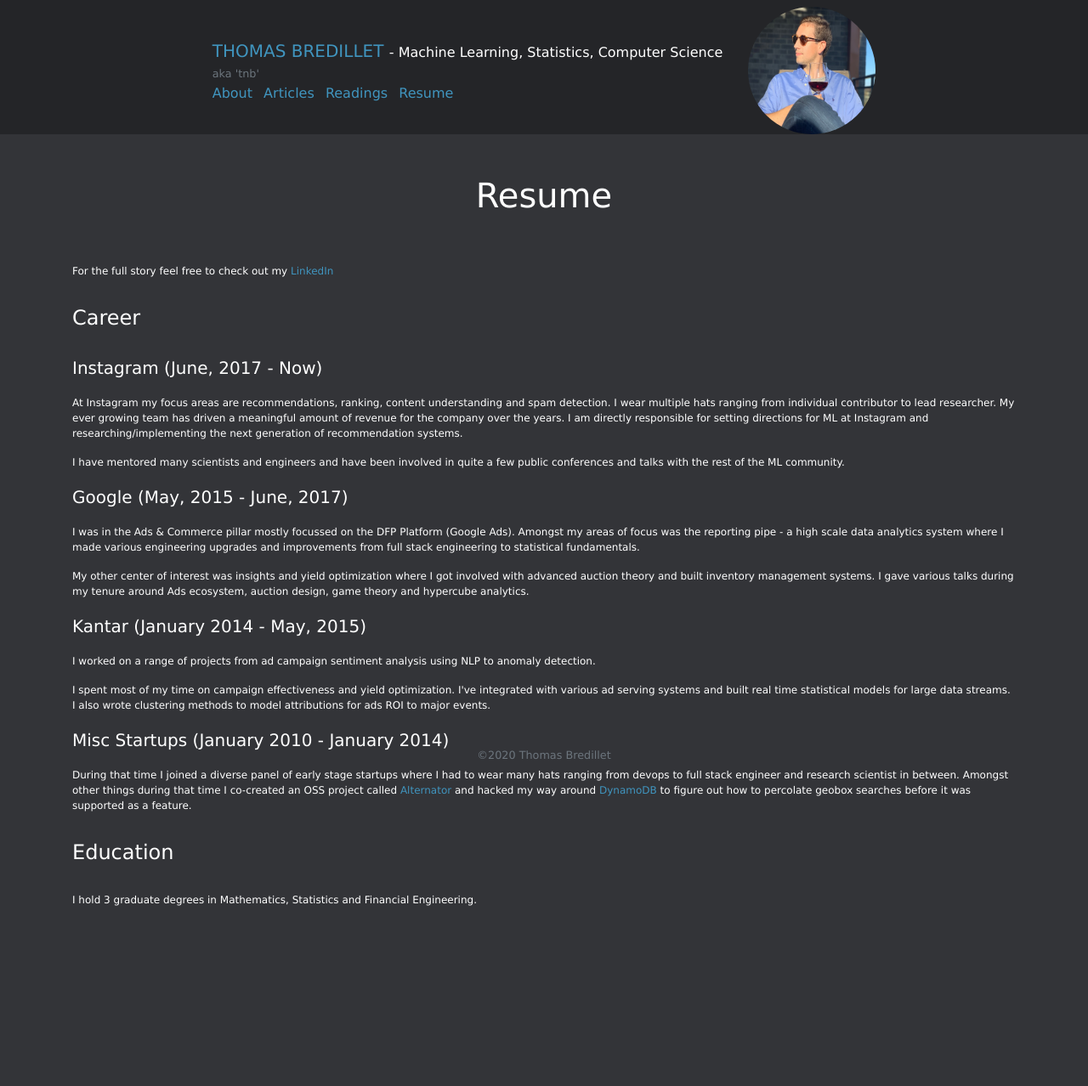
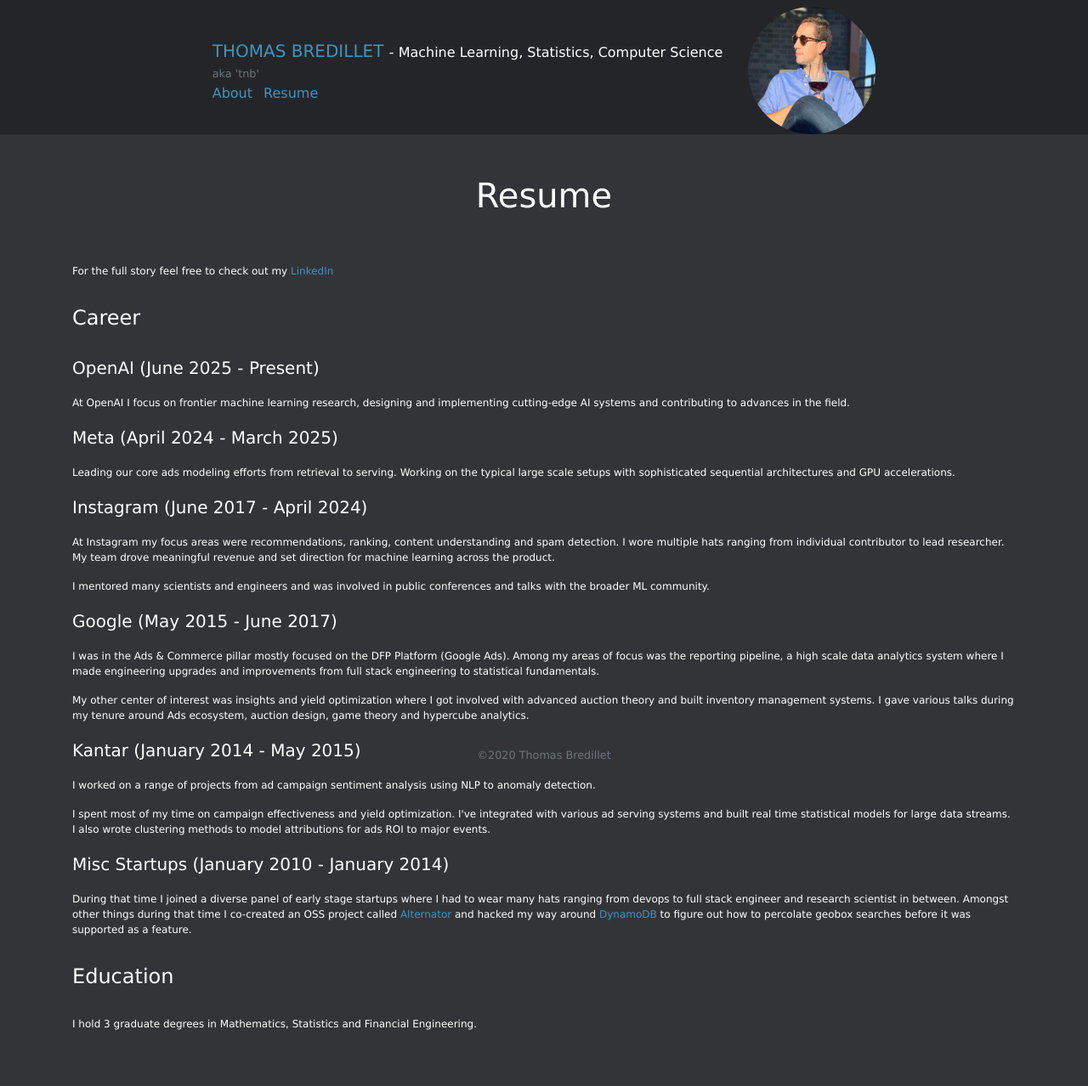
Before and after one commit to tnbred/tnbred.github.io, a Jekyll site: the page built from resume.md, in a window 1280 px wide. Shown: the whole page at 85% size. Built offline with Jekyll 4.4.1, drawn with Linux system fonts in a browser that asks for light colours; nearby versions of some CDN libraries; before the commit the page ends 1132 px from its top, so only the background shows below that.

Commit message:
Update homepage blurb and Meta role description

```diff
--- a/css/main.scss
+++ b/css/main.scss
@@ -59,20 +59,3 @@
 div.resume p {
   font-size: 12px;
 }
-
-div.readings h5 {
-  margin-bottom: 2rem!important;
-  margin-top: 2rem!important;
-}
-
-div.readings {
-  font-size: 12px;
-}
-
-div.readings dt {
-  margin-bottom: 1.5rem!important;
-}
-
-div.readings dd {
-  border-bottom-style: none;
-}
--- a/resume.md
+++ b/resume.md
@@ -14,63 +14,52 @@
 
     <h4>Career</h4>
 
-    <h5>Instagram (June, 2017  - Now)</h5>
+    <h5>OpenAI (June 2025 - Present)</h5>
 
     <p>
-      At Instagram my focus areas are recommendations, ranking, content understanding
-      and spam detection. I wear multiple hats ranging from individual contributor to
-      lead researcher. My ever growing team has driven a meaningful amount of revenue
-      for the company over the years. I am directly responsible for setting directions
-      for ML at Instagram and researching/implementing the next generation of
-      recommendation systems.
+      At OpenAI I focus on frontier machine learning research, designing and implementing cutting-edge AI systems and contributing to advances in the field.
+    </p>
+
+    <h5>Meta (April 2024 - March 2025)</h5>
+
+    <p>
+      Leading our core ads modeling efforts from retrieval to serving. Working on the typical large scale setups with sophisticated sequential architectures and GPU accelerations.
+    </p>
+
+    <h5>Instagram (June 2017 - April 2024)</h5>
+
+    <p>
+      At Instagram my focus areas were recommendations, ranking, content understanding and spam detection. I wore multiple hats ranging from individual contributor to lead researcher. My team drove meaningful revenue and set direction for machine learning across the product.
     </p>
 
     <p>
-      I have mentored many scientists and engineers and have been involved in quite a
-      few public conferences and talks with the rest of the ML community.
+      I mentored many scientists and engineers and was involved in public conferences and talks with the broader ML community.
     </p>
 
-    <h5>Google (May, 2015 - June, 2017)</h5>
+    <h5>Google (May 2015 - June 2017)</h5>
 
     <p>
-      I was in the Ads & Commerce pillar mostly focussed on the DFP Platform
-      (Google Ads). Amongst my areas of focus was the reporting pipe - a high scale
-      data analytics system where I made various engineering upgrades and improvements
-      from full stack engineering to statistical fundamentals.
+      I was in the Ads & Commerce pillar mostly focused on the DFP Platform (Google Ads). Among my areas of focus was the reporting pipeline, a high scale data analytics system where I made engineering upgrades and improvements from full stack engineering to statistical fundamentals.
     </p>
 
     <p>
-      My other center of interest was insights and yield optimization where I got
-      involved with advanced auction theory and built inventory management systems.
-      I gave various talks during my tenure around Ads ecosystem, auction design,
-      game theory and hypercube analytics.
+      My other center of interest was insights and yield optimization where I got involved with advanced auction theory and built inventory management systems. I gave various talks during my tenure around Ads ecosystem, auction design, game theory and hypercube analytics.
     </p>
 
-    <h5>Kantar (January 2014 - May, 2015)</h5>
+    <h5>Kantar (January 2014 - May 2015)</h5>
 
     <p>
-      I worked on a range of projects from ad campaign sentiment analysis using NLP to
-      anomaly detection.
+      I worked on a range of projects from ad campaign sentiment analysis using NLP to anomaly detection.
     </p>
 
     <p>
-      I spent most of my time on campaign effectiveness and yield optimization.
-      I've integrated with various ad serving systems and built real time statistical
-      models for large data streams. I also wrote clustering methods to model
-      attributions for ads ROI to major events.
+      I spent most of my time on campaign effectiveness and yield optimization. I've integrated with various ad serving systems and built real time statistical models for large data streams. I also wrote clustering methods to model attributions for ads ROI to major events.
     </p>
 
     <h5>Misc Startups (January 2010 - January 2014)</h5>
 
     <p>
-      During that time I joined a diverse panel of early stage startups where I had to
-      wear many hats ranging from devops to full stack engineer and research
-      scientist in between.
-      Amongst other things during that time I co-created an OSS project called
-      <a href="https://github.com/mboudreau/Alternator">Alternator</a>
-      and hacked my way
-      around <a href="https://stackoverflow.com/questions/10691547/how-to-store-gps-coordinate-and-search-places-in-a-radius-from-a-nosql-dbms-lik/10744352#10744352">DynamoDB</a>
-      to figure out how to percolate geobox searches before it was supported as a feature.
+      During that time I joined a diverse panel of early stage startups where I had to wear many hats ranging from devops to full stack engineer and research scientist in between. Amongst other things during that time I co-created an OSS project called <a href="https://github.com/mboudreau/Alternator">Alternator</a> and hacked my way around <a href="https://stackoverflow.com/questions/10691547/how-to-store-gps-coordinate-and-search-places-in-a-radius-from-a-nosql-dbms-lik/10744352#10744352">DynamoDB</a> to figure out how to percolate geobox searches before it was supported as a feature.
     </p>
 
     <h4>Education</h4>
```
Also changed, not shown: articles.md (deleted, +0 -13 lines), index.html (+2 -12 lines), readings.md (deleted, +0 -133 lines).
